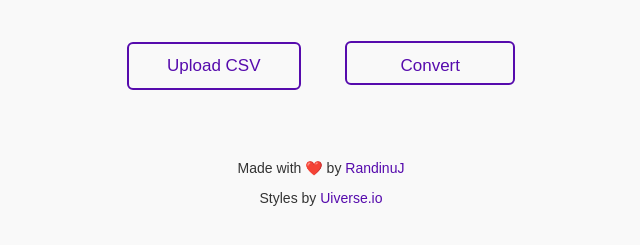
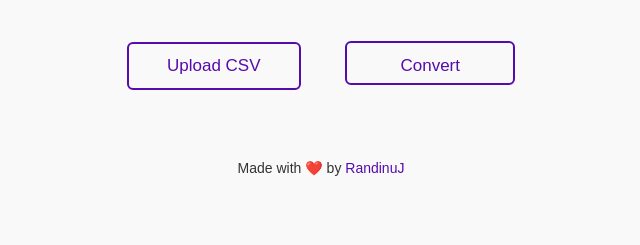
Before and after one commit to randinuj/csv-to-vcf, a plain HTML site: page index.html in a window 1280 px wide. Shown: the part 107-352 px from the top of the page, without its empty margins (319-959 px from the left). Drawn offline with nearby package versions, Linux system fonts and the light colour scheme; a web font is replaced by a local one.

Commit message:
Update index.html

```diff
--- a/index.html
+++ b/index.html
@@ -90,7 +90,7 @@
   <!-- Footer -->
   <footer>
     <p>Made with ❤️ by <a href="https://about.me/randinu" target="_blank">RandinuJ</a></p>
-    <p>Styles by <a href="https://uiverse.io/cssbuttons-io" target="_blank">Uiverse.io</a></p>
+  <!--  <p>Styles by <a href="https://uiverse.io/cssbuttons-io" target="_blank">Uiverse.io</a></p>-->
   </footer>
 
   <script>
```
